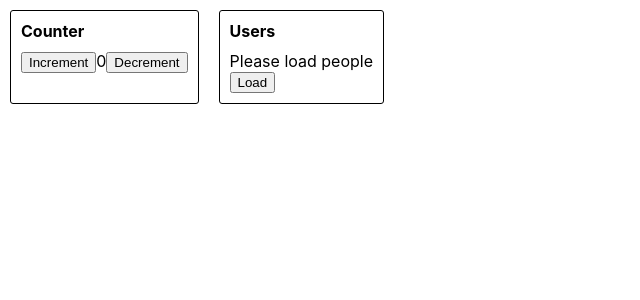
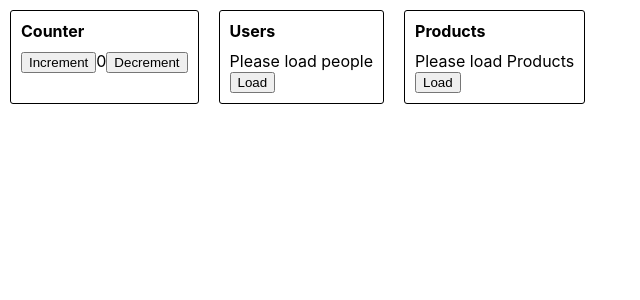
Before and after one commit to SiimKirjanen/redux-playground, a React (Create React App) app: page / in a window 1280 px wide. Shown: the top 300 px of the page, without its empty margins (0-640 px from the left). Built offline with nearby package versions, Linux system fonts and the light colour scheme.

Commit message:
createAsyncThunk example

```diff
--- a/src/App.tsx
+++ b/src/App.tsx
@@ -3,12 +3,14 @@ import React from 'react';
 import './App.css';
 import Users from './components/Users';
 import Counter from './components/Counter';
+import Products from './components/Products';
 
 function App() {
   return (
     <div className="app">
       <Counter />
       <Users />
+      <Products />
     </div>
   );
 }
--- /dev/null
+++ b/src/components/Products/index.tsx
@@ -0,0 +1,52 @@
+import { useSelector } from 'react-redux';
+import { Product } from '../../interfaces/Product';
+import { fetchProducts } from '../../slices/product/productSlice';
+import { RootState, useAppDispatch } from '../../store';
+import Box from '../Box';
+
+const NoProducts = () => {
+    const dispatch = useAppDispatch();
+
+    return(
+        <>
+            <div>Please load Products</div>
+            <button onClick={() => dispatch( fetchProducts() )}>Load</button>
+        </>
+    )
+}
+
+interface productListProps {
+    products: Product[]
+};
+
+const ProductsList = ({products}: productListProps) => {
+    return(
+        <ul>
+            {products.map((product: Product) => <li key={product.id}>{product.title}</li>)}
+        </ul>
+    )
+};
+
+const Products = () => {
+    const { products, loading, error } = useSelector((state: RootState) => state.product);
+
+    if(loading) {
+        return (
+            <Box title='Products'>
+                Loading
+            </Box>
+        );
+    }
+
+    return (
+        <Box title='Products'>
+             { products.length ? (
+                <ProductsList products={products} />
+            ) : (
+              <NoProducts />
+            ) }
+        </Box>
+    );
+};
+
+export default Products;
--- /dev/null
+++ b/src/interfaces/Product.tsx
@@ -0,0 +1,5 @@
+export interface Product {
+    id: number;
+    title: string,
+    price: number
+}
--- /dev/null
+++ b/src/slices/product/productSlice.tsx
@@ -0,0 +1,44 @@
+import { createSlice, createAsyncThunk } from '@reduxjs/toolkit';
+import { Product } from '../../interfaces/Product';
+
+export interface productState {
+    products: Product[],
+    loading: boolean,
+    error: string|undefined
+};
+
+const initialState: productState = {
+  products: [],
+  loading: false,
+  error: ''
+};
+
+export const fetchProducts = createAsyncThunk('products/fetchProducts', async () => {
+  const response = await fetch('https://dummyjson.com/products');
+  const data = await response.json();
+
+  return data.products;
+})
+
+export const productSlice = createSlice({
+  name: 'product',
+  initialState,
+  reducers: {},
+  extraReducers: (builder) => {
+    builder.addCase(fetchProducts.pending, state => {
+      state.loading = true
+    })
+    builder.addCase(fetchProducts.fulfilled, (state, action) => {
+      state.loading = false
+      state.products = action.payload
+      state.error = ''
+    })
+    builder.addCase(fetchProducts.rejected, (state, action) => {
+      state.loading = false
+      state.products = []
+      state.error = action.error.message
+    })
+  },
+});
+
+export default productSlice.reducer;
--- a/src/slices/user/userSlice.tsx
+++ b/src/slices/user/userSlice.tsx
@@ -5,7 +5,7 @@ import { User } from '../../interfaces/User';
 
 export interface userState {
     users: User[],
-    loading: Boolean
+    loading: boolean
 };
 
 const initialState: userState = {
--- a/src/store.tsx
+++ b/src/store.tsx
@@ -4,11 +4,13 @@ import logger from 'redux-logger';
 
 import counterReducer from './slices/counter/counterSlice';
 import userReducer from './slices/user/userSlice';
+import productReducer  from './slices/product/productSlice';
 
 const store = configureStore({
   reducer: {
     counter: counterReducer,
     user: userReducer,
+    product: productReducer
   },
   middleware: (getDefaultMiddleware) => getDefaultMiddleware().concat(logger),
 });
```
